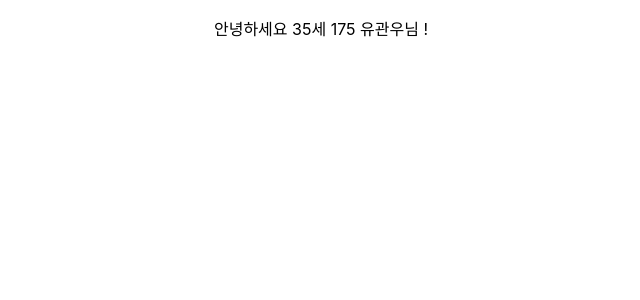
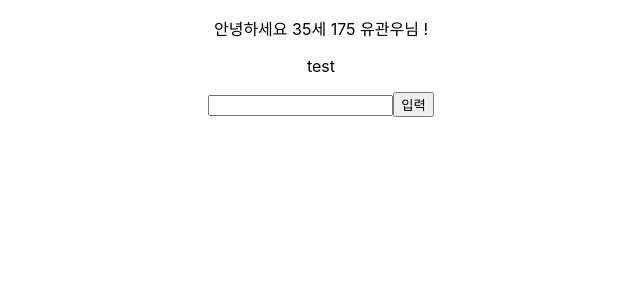
Before and after one commit to dh1180/fintech, a React (Create React App) app in the folder fintech/: page / in a window 1280 px wide. Shown: the top 300 px of the page, without its empty margins (319-959 px from the left). Built offline with nearby package versions, Linux system fonts and the light colour scheme.

Commit message:
input요소에 OnChange 바인드

```diff
--- a/fintech/src/App.js
+++ b/fintech/src/App.js
@@ -1,15 +1,14 @@
 import logo from './logo.svg';
 import './App.css';
-
-const Welcome = (props) => {
-  console.log(props)
-  return <p>안녕하세요 {props.userAge}세 {props.userHeight} {props.userName}님 !</p>
-}
+import Welcome from "./components/Welcome"
+import InputComponents from './components/InputComponent';
 
 function App() {
   return (
     <div className="App">
       <Welcome userName="유관우" userAge={35} userHeight={175}></Welcome>
+      <InputComponents></InputComponents>
+
     </div>
   );
 }
--- /dev/null
+++ b/fintech/src/components/InputComponent.js
@@ -0,0 +1,18 @@
+import {useState} from "react"
+
+const InputComponents = (props) => {
+  const value = "test"
+    const [name, setName] = useState("test")
+    const handleChangeInput = (event) => {
+      console.log(event.target.value)
+    }
+    return (
+      <>
+      <p>{name}</p>
+      <input onChange={handleChangeInput}></input>
+      <button>입력</button>
+      </>
+    )
+}
+
+  export default InputComponents
--- /dev/null
+++ b/fintech/src/components/Welcome.js
@@ -0,0 +1,6 @@
+const Welcome = (props) => {
+    console.log(props)
+    return <p>안녕하세요 {props.userAge}세 {props.userHeight} {props.userName}님 !</p>
+  }
+
+  export default Welcome
```
